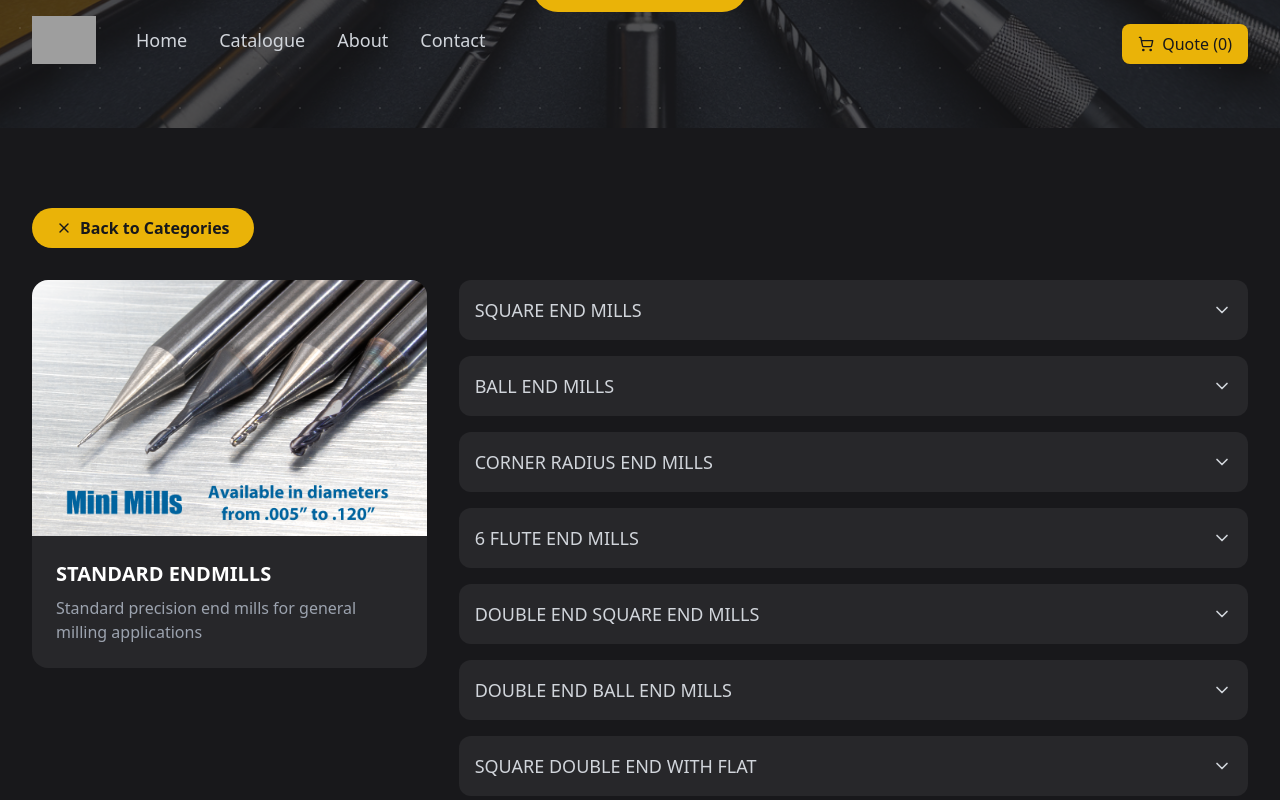
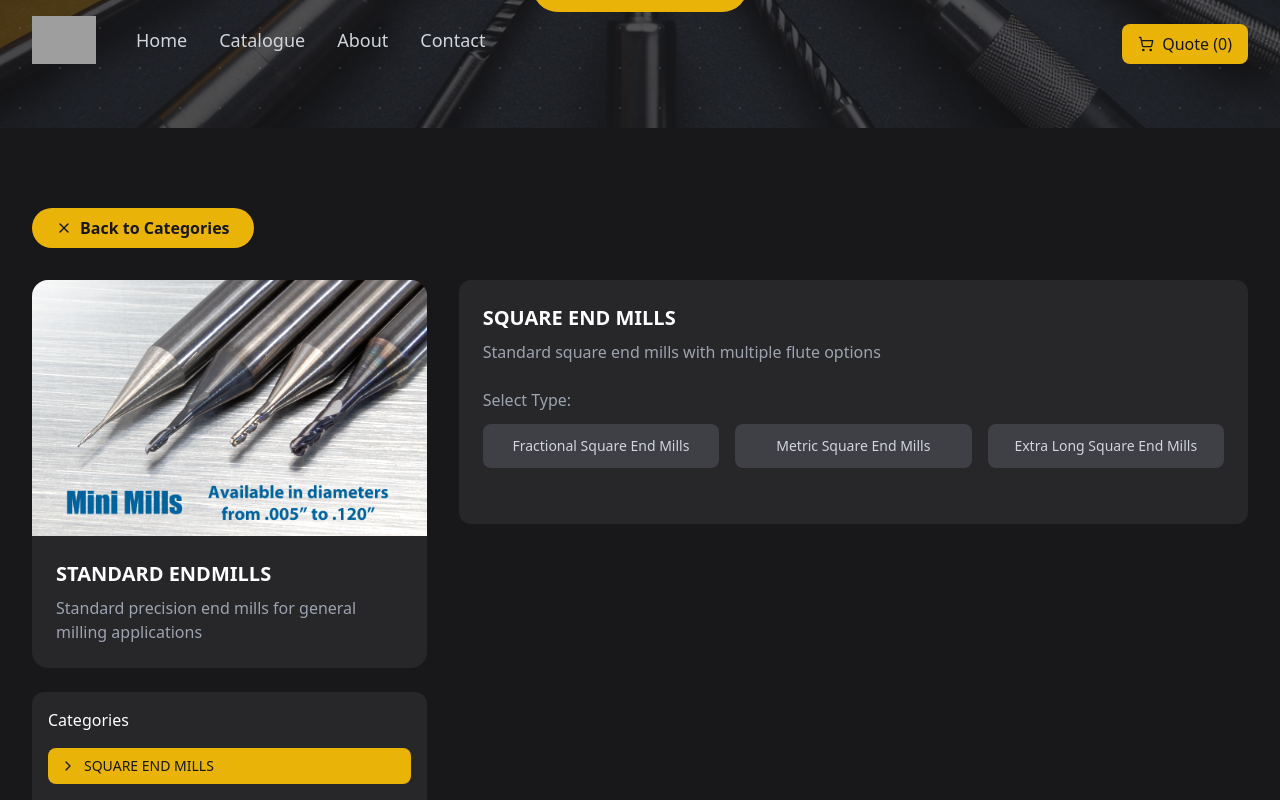
Before and after one commit to arcanadraconi/apc, a React (Vite) app: page / in a window 1280 px wide. Both pictures are taken after a click on the element 172 px from the left and 1072 px from the top of the page. Shown: the part 672-1472 px from the top of the page. Built offline with nearby package versions, Linux system fonts and the light colour scheme; grey boxes are pictures that could not be loaded.

Commit message:
feat: add all subcategories to StandardEndmills component with corresponding CSV files

```diff
--- a/src/components/categories/StandardEndmills.tsx
+++ b/src/components/categories/StandardEndmills.tsx
@@ -1,6 +1,5 @@
 import React, { useState, useEffect } from 'react';
-import { ChevronDown, ShoppingCart } from 'lucide-react';
-import { categories } from '../../data/catalog';
+import { ChevronDown, ChevronRight, ShoppingCart } from 'lucide-react';
 
 interface ToolData {
   OD: string;
@@ -13,15 +12,317 @@ interface ToolData {
   '2-Flute PowerA': string;
   '3- Flute PowerA': string;
   '4 Flute PowerA': string;
+  [key: string]: string;
 }
 
 interface StandardEndmillsProps {
   onAddToQuote: (item: { id: string; quantity: number; specs: string }) => void;
 }
 
+const subcategories = [
+  {
+    id: 'square-endmills',
+    name: 'SQUARE END MILLS',
+    description: 'Standard square end mills with multiple flute options',
+    types: [
+      {
+        id: 'fractional-square',
+        name: 'Fractional Square End Mills',
+        description: 'Imperial dimensioned square end mills',
+        csvFile: 'Fractional Square Endmills (2).csv'
+      },
+      {
+        id: 'metric-square',
+        name: 'Metric Square End Mills',
+        description: 'Metric dimensioned square end mills',
+        csvFile: 'MET Square Endmills (1).csv'
+      },
+      {
+        id: 'extra-long-square',
+        name: 'Extra Long Square End Mills',
+        description: 'Extended length square end mills',
+        csvFile: 'MET Extra Long Length Square Endmills (1).csv'
+      }
+    ]
+  },
+  {
+    id: 'ball-endmills',
+    name: 'BALL END MILLS',
+    description: 'Ball nose end mills for contour milling',
+    types: [
+      {
+        id: 'fractional-ball',
+        name: 'Fractional Ball End Mills',
+        description: 'Imperial dimensioned ball end mills',
+        csvFile: 'Fractional Ball Endmills.csv'
+      },
+      {
+        id: 'metric-ball',
+        name: 'Metric Ball End Mills',
+        description: 'Metric dimensioned ball end mills',
+        csvFile: 'MET Ball Endmills.csv'
+      },
+      {
+        id: 'extra-long-ball',
+        name: 'Extra Long Ball End Mills',
+        description: 'Extended length ball end mills',
+        csvFile: 'MET Extra Long Length Ball Endmill.csv'
+      }
+    ]
+  },
+  {
+    id: 'corner-radius',
+    name: 'CORNER RADIUS END MILLS',
+    description: 'End mills with corner radius for smooth transitions',
+    types: [
+      {
+        id: 'fractional-corner-radius',
+        name: 'Fractional Corner Radius End Mills',
+        description: 'Imperial dimensioned corner radius end mills',
+        csvFile: 'Fractional Corner Radius Endmills.csv'
+      },
+      {
+        id: 'metric-corner-radius',
+        name: 'Metric Corner Radius End Mills',
+        description: 'Metric dimensioned corner radius end mills',
+        csvFile: 'MET Corner Radius Endmills.csv'
+      }
+    ]
+  },
+  {
+    id: '6-flute',
+    name: '6 FLUTE END MILLS',
+    description: 'High efficiency end mills with 6 flutes',
+    types: [
+      {
+        id: 'fractional-6-flute',
+        name: 'Fractional 6 Flute End Mills',
+        description: 'Imperial dimensioned 6 flute end mills',
+        csvFile: 'Fractional 6 Flute Endmills.csv'
+      },
+      {
+        id: 'metric-6-flute',
+        name: 'Metric 6 Flute End Mills',
+        description: 'Metric dimensioned 6 flute end mills',
+        csvFile: 'MET 6 Flute Square.csv'
+      }
+    ]
+  },
+  {
+    id: 'double-end-square',
+    name: 'DOUBLE END SQUARE END MILLS',
+    description: 'Double ended square end mills',
+    types: [
+      {
+        id: 'fractional-double-square',
+        name: 'Fractional Double End Square Mills',
+        description: 'Imperial dimensioned double end square mills',
+        csvFile: 'Fractional Square End Double End.csv'
+      },
+      {
+        id: 'metric-double-square',
+        name: 'Metric Double End Square Mills',
+        description: 'Metric dimensioned double end square mills',
+        csvFile: 'MET Square End Double End.csv'
+      }
+    ]
+  },
+  {
+    id: 'double-end-ball',
+    name: 'DOUBLE END BALL END MILLS',
+    description: 'Double ended ball nose end mills',
+    types: [
+      {
+        id: 'fractional-double-ball',
+        name: 'Fractional Double End Ball Mills',
+        description: 'Imperial dimensioned double end ball mills',
+        csvFile: 'Fractional Ball Double End.csv'
+      },
+      {
+        id: 'metric-double-ball',
+        name: 'Metric Double End Ball Mills',
+        description: 'Metric dimensioned double end ball mills',
+        csvFile: 'Mat Ball Double End.csv'
+      }
+    ]
+  },
+  {
+    id: 'square-double-flat',
+    name: 'SQUARE DOUBLE END WITH FLAT',
+    description: 'Double ended square end mills with flat',
+    types: [
+      {
+        id: 'fractional-square-double-flat',
+        name: 'Fractional Square Double End with Flat',
+        description: 'Imperial dimensioned square double end mills with flat',
+        csvFile: 'Fractional SQ DBL End with Flat.csv'
+      }
+    ]
+  },
+  {
+    id: 'ball-double-flat',
+    name: 'BALL DOUBLE END WITH FLAT',
+    description: 'Double ended ball nose end mills with flat',
+    types: [
+      {
+        id: 'fractional-ball-double-flat',
+        name: 'Fractional Ball Double End with Flat',
+        description: 'Imperial dimensioned ball double end mills with flat',
+        csvFile: 'FRT - Ball Double End with Flat.csv'
+      }
+    ]
+  },
+  {
+    id: 'drillmills',
+    name: '90° DRILLMILLS',
+    description: 'Combined drilling and milling tools with 90° point',
+    types: [
+      {
+        id: 'fractional-drillmills',
+        name: 'Fractional 90° Drillmills',
+        description: 'Imperial dimensioned 90° drillmills',
+        csvFile: 'FRT - Drill Mills.csv'
+      },
+      {
+        id: 'metric-drillmills',
+        name: 'Metric 90° Drillmills',
+        description: 'Metric dimensioned 90° drillmills',
+        csvFile: 'MET 90 Degree DillMills.csv'
+      }
+    ]
+  },
+  {
+    id: 'straight-flute-square',
+    name: 'STRAIGHT FLUTE SQUARE END MILLS',
+    description: 'Square end mills with straight flutes',
+    types: [
+      {
+        id: 'fractional-straight-square',
+        name: 'Fractional Straight Flute Square Mills',
+        description: 'Imperial dimensioned straight flute square mills',
+        csvFile: 'FRT - Square End Straight Flute.csv'
+      },
+      {
+        id: 'metric-straight-square',
+        name: 'Metric Straight Flute Square Mills',
+        description: 'Metric dimensioned straight flute square mills',
+        csvFile: 'MET Square End Straight Flute.csv'
+      }
+    ]
+  },
+  {
+    id: 'straight-flute-ball',
+    name: 'STRAIGHT FLUTE BALL END MILLS',
+    description: 'Ball nose end mills with straight flutes',
+    types: [
+      {
+        id: 'fractional-straight-ball',
+        name: 'Fractional Straight Flute Ball Mills',
+        description: 'Imperial dimensioned straight flute ball mills',
+        csvFile: 'FRT - Ball End Straight Flute.csv'
+      },
+      {
+        id: 'metric-straight-ball',
+        name: 'Metric Straight Flute Ball Mills',
+        description: 'Metric dimensioned straight flute ball mills',
+        csvFile: 'MET Ball End Straight Flute.csv'
+      }
+    ]
+  },
+  {
+    id: 'mini-square',
+    name: 'SQUARE END MINI MILLS',
+    description: 'Miniature square end mills',
+    types: [
+      {
+        id: 'fractional-square-mini',
+        name: 'Fractional Square Mini Mills',
+        description: 'Imperial dimensioned square mini mills',
+        csvFile: 'FRT - Square Mini Mills.csv'
+      }
+    ]
+  },
+  {
+    id: 'mini-ball',
+    name: 'BALL END MINI MILLS',
+    description: 'Miniature ball nose end mills',
+    types: [
+      {
+        id: 'fractional-ball-mini',
+        name: 'Fractional Ball Mini Mills',
+        description: 'Imperial dimensioned ball mini mills',
+        csvFile: 'FRT Ball Mini Mills.csv'
+      },
+      {
+        id: 'metric-ball-mini',
+        name: 'Metric Ball Mini Mills',
+        description: 'Metric dimensioned ball mini mills',
+        csvFile: 'MET Ball Mini Mills.csv'
+      }
+    ]
+  },
+  {
+    id: 'taper-square',
+    name: 'SQUARE END TAPERMILLS',
+    description: 'Square end mills with tapered profile',
+    types: [
+      {
+        id: 'fractional-square-taper',
+        name: 'Fractional Square Tapermills',
+        description: 'Imperial dimensioned square tapermills',
+        csvFile: 'FRT Square Taper Mills.csv'
+      }
+    ]
+  },
+  {
+    id: 'taper-ball',
+    name: 'BALL END TAPERMILLS',
+    description: 'Ball nose end mills with tapered profile',
+    types: [
+      {
+        id: 'fractional-ball-taper',
+        name: 'Fractional Ball Tapermills',
+        description: 'Imperial dimensioned ball tapermills',
+        csvFile: 'FRT Ball Taper Mills.csv'
+      }
+    ]
+  },
+  {
+    id: 'short-flute',
+    name: 'SHORT FLUTE END MILLS',
+    description: 'End mills with short flute length',
+    types: [
+      {
+        id: 'metric-short-flute',
+        name: 'Metric Short Flute Mills',
+        description: 'Metric dimensioned short flute mills',
+        csvFile: 'MET 40 Degree Short Flute Square.csv'
+      }
+    ]
+  },
+  {
+    id: 'short-flute-necked',
+    name: 'SHORT FLUTE NECKED END MILLS',
+    description: 'End mills with short flute and necked profile',
+    types: [
+      {
+        id: 'metric-short-necked',
+        name: 'Metric Short Flute Necked Mills',
+        description: 'Metric dimensioned short flute necked mills',
+        csvFile: 'MET Short Flute Necked Square.csv'
+      }
+    ]
+  }
+];
+
 const StandardEndmills: React.FC<StandardEndmillsProps> = ({ onAddToQuote }) => {
-  const [selectedSubcategory, setSelectedSubcategory] = useState<string | null>(null);
-  const [selectedSubType, setSelectedSubType] = useState<string | null>(null);
+  const [selectedSubcategory, setSelectedSubcategory] = useState(subcategories[0]);
+  const [selectedType, setSelectedType] = useState<null | {
+    id: string;
+    name: string;
+    description: string;
+    csvFile: string;
+  }>(null);
   const [toolData, setToolData] = useState<ToolData[]>([]);
   const [selectedSpecs, setSelectedSpecs] = useState<{
     OD: string;
@@ -38,8 +339,21 @@ const StandardEndmills: React.FC<StandardEndmillsProps> = ({ onAddToQuote }) =>
   });
 
   useEffect(() => {
-    // Fetch and parse CSV data
-    fetch('/csv_data/Fractional Square Endmills (2).csv')
+    // Reset type when subcategory changes
+    setSelectedType(null);
+    setSelectedSpecs({
+      OD: '',
+      LOC: '',
+      SHK: '',
+      OAL: '',
+      flute: ''
+    });
+  }, [selectedSubcategory]);
+
+  useEffect(() => {
+    // Load CSV data when type changes
+    if (selectedType) {
+      fetch(`/csv_data/${selectedType.csvFile}`)
         .then(response => response.text())
         .then(text => {
           const rows = text.split('\n').slice(1); // Skip header
@@ -59,8 +373,17 @@ const StandardEndmills: React.FC<StandardEndmillsProps> = ({ onAddToQuote }) =>
             };
           });
           setToolData(data);
+          // Reset selections when changing type
+          setSelectedSpecs({
+            OD: '',
+            LOC: '',
+            SHK: '',
+            OAL: '',
+            flute: ''
           });
-  }, []);
+        });
+    }
+  }, [selectedType]);
 
   const getAvailableValues = (field: keyof typeof selectedSpecs) => {
     if (!toolData.length) return [];
@@ -82,6 +405,10 @@ const StandardEndmills: React.FC<StandardEndmillsProps> = ({ onAddToQuote }) =>
     }
 
     // Get unique values for the field
+    if (field === 'flute') {
+      return ['2-Flute', '3-Flute', '4 Flute', '2-Flute PowerA', '3- Flute PowerA', '4 Flute PowerA'];
+    }
+
     const values = Array.from(new Set(filteredData.map(item => item[field])));
     return values;
   };
@@ -108,7 +435,7 @@ const StandardEndmills: React.FC<StandardEndmillsProps> = ({ onAddToQuote }) =>
       tool.LOC === selectedSpecs.LOC &&
       tool.SHK === selectedSpecs.SHK &&
       tool.OAL === selectedSpecs.OAL &&
-      (tool[selectedSpecs.flute as keyof ToolData] !== '')
+      tool[selectedSpecs.flute] !== ''
     );
   };
 
@@ -116,7 +443,7 @@ const StandardEndmills: React.FC<StandardEndmillsProps> = ({ onAddToQuote }) =>
     const tool = getMatchingTool();
     if (!tool) return;
 
-    const partNumber = tool[selectedSpecs.flute as keyof ToolData];
+    const partNumber = tool[selectedSpecs.flute];
     const specs = `${tool.OD}" x ${tool.LOC}" - ${partNumber}`;
 
     onAddToQuote({
@@ -135,80 +462,73 @@ const StandardEndmills: React.FC<StandardEndmillsProps> = ({ onAddToQuote }) =>
     });
   };
 
-  const category = categories.find(c => c.id === 'standard-endmills');
-  if (!category) return null;
-
   return (
     <div className="min-h-screen bg-zinc-900">
       <div className="flex gap-8">
-        {/* Left Side - Category Image */}
+        {/* Left Side - Category Image and Subcategory List */}
         <div className="w-1/3">
-          <div className="bg-zinc-800 rounded-2xl overflow-hidden">
+          <div className="bg-zinc-800 rounded-2xl overflow-hidden mb-6">
             <img
-              src={category.image}
-              alt={category.name}
+              src="/src/components/images/cat1.png"
+              alt="STANDARD ENDMILLS"
               className="w-full h-64 object-cover"
             />
             <div className="p-6">
-              <h2 className="text-xl font-semibold text-white">{category.name}</h2>
-              <p className="text-gray-400 mt-2">{category.description}</p>
+              <h2 className="text-xl font-semibold text-white">STANDARD ENDMILLS</h2>
+              <p className="text-gray-400 mt-2">Standard precision end mills for general milling applications</p>
+            </div>
+          </div>
+
+          {/* Subcategory List */}
+          <div className="bg-zinc-800 rounded-xl p-4">
+            <h3 className="text-white font-medium mb-4">Categories</h3>
+            <div className="space-y-2">
+              {subcategories.map(subcat => (
+                <button
+                  key={subcat.id}
+                  onClick={() => setSelectedSubcategory(subcat)}
+                  className={`w-full flex items-center gap-2 px-3 py-2 rounded-lg transition-all ${
+                    selectedSubcategory.id === subcat.id
+                      ? 'bg-yellow-500 text-zinc-900'
+                      : 'text-gray-300 hover:bg-zinc-700'
+                  }`}
+                >
+                  <ChevronRight className="h-4 w-4 flex-shrink-0" />
+                  <span className="text-sm text-left">{subcat.name}</span>
+                </button>
+              ))}
             </div>
           </div>
         </div>
 
-        {/* Right Side - Subcategories */}
-        <div className="w-2/3 space-y-4">
-          {category.subcategories.map(subcategory => (
-            <div
-              key={subcategory.id}
-              className={`bg-zinc-800 rounded-xl transform transition-all duration-500 ease-in-out hover:translate-x-2 ${
-                selectedSubcategory === subcategory.id ? 'ring-2 ring-yellow-500' : ''
-              }`}
-            >
+        {/* Right Side - Selected Subcategory Content */}
+        <div className="w-2/3">
+          <div className="bg-zinc-800 rounded-xl p-6">
+            <h2 className="text-xl font-semibold text-white mb-2">{selectedSubcategory.name}</h2>
+            <p className="text-gray-400 mb-6">{selectedSubcategory.description}</p>
+
+            {/* Type Selection */}
+            <div className="mb-8">
+              <h3 className="text-gray-400 mb-3">Select Type:</h3>
+              <div className="grid grid-cols-1 md:grid-cols-2 lg:grid-cols-3 gap-4">
+                {selectedSubcategory.types.map(type => (
                   <button
-                onClick={() => setSelectedSubcategory(
-                  selectedSubcategory === subcategory.id ? null : subcategory.id
-                )}
-                className="w-full flex items-center justify-between p-4 text-left text-gray-300 hover:text-yellow-500 transition-all duration-300"
-              >
-                <span className="text-lg font-medium">{subcategory.name}</span>
-                <ChevronDown
-                  className={`h-5 w-5 transform transition-transform duration-500 ${
-                    selectedSubcategory === subcategory.id ? 'rotate-180' : ''
-                  }`}
-                />
-              </button>
-
-              <div
-                className={`transition-all duration-500 ease-in-out overflow-hidden ${
-                  selectedSubcategory === subcategory.id
-                    ? 'max-h-[2000px] opacity-100'
-                    : 'max-h-0 opacity-0'
-                }`}
-              >
-                <div className="p-4 bg-zinc-700/30">
-                  {subcategory.subTypes && (
-                    <div className="mb-6">
-                      <p className="text-gray-400 mb-3">Select Type:</p>
-                      <div className="grid grid-cols-1 md:grid-cols-2 lg:grid-cols-3 gap-4">
-                        {subcategory.subTypes.map(subType => (
-                          <button
-                            key={subType.id}
-                            onClick={() => setSelectedSubType(selectedSubType === subType.id ? null : subType.id)}
+                    key={type.id}
+                    onClick={() => setSelectedType(type)}
                     className={`p-3 rounded-lg text-sm font-medium transition-all duration-300 transform hover:scale-105 ${
-                              selectedSubType === subType.id
+                      selectedType?.id === type.id
                         ? 'bg-yellow-500 text-zinc-900'
                         : 'bg-zinc-700 text-gray-300 hover:bg-zinc-600'
                     }`}
                   >
-                            {subType.name}
+                    {type.name}
                   </button>
                 ))}
               </div>
             </div>
-                  )}
 
-                  {selectedSubType && (
+            {/* Specifications Selection */}
+            {selectedType && (
               <div className="space-y-4">
                 <div className="flex flex-col gap-2">
                   <label className="text-gray-400">OD</label>
@@ -279,7 +599,7 @@ const StandardEndmills: React.FC<StandardEndmillsProps> = ({ onAddToQuote }) =>
                           t.LOC === selectedSpecs.LOC &&
                           t.SHK === selectedSpecs.SHK &&
                           t.OAL === selectedSpecs.OAL &&
-                                t[flute as keyof ToolData] !== ''
+                          t[flute] !== ''
                         );
 
                         if (!tool) return null;
@@ -319,9 +639,6 @@ const StandardEndmills: React.FC<StandardEndmillsProps> = ({ onAddToQuote }) =>
           </div>
         </div>
       </div>
-          ))}
-        </div>
-      </div>
     </div>
   );
 };
```
Lines whose indentation alone changed are shown as unchanged.
